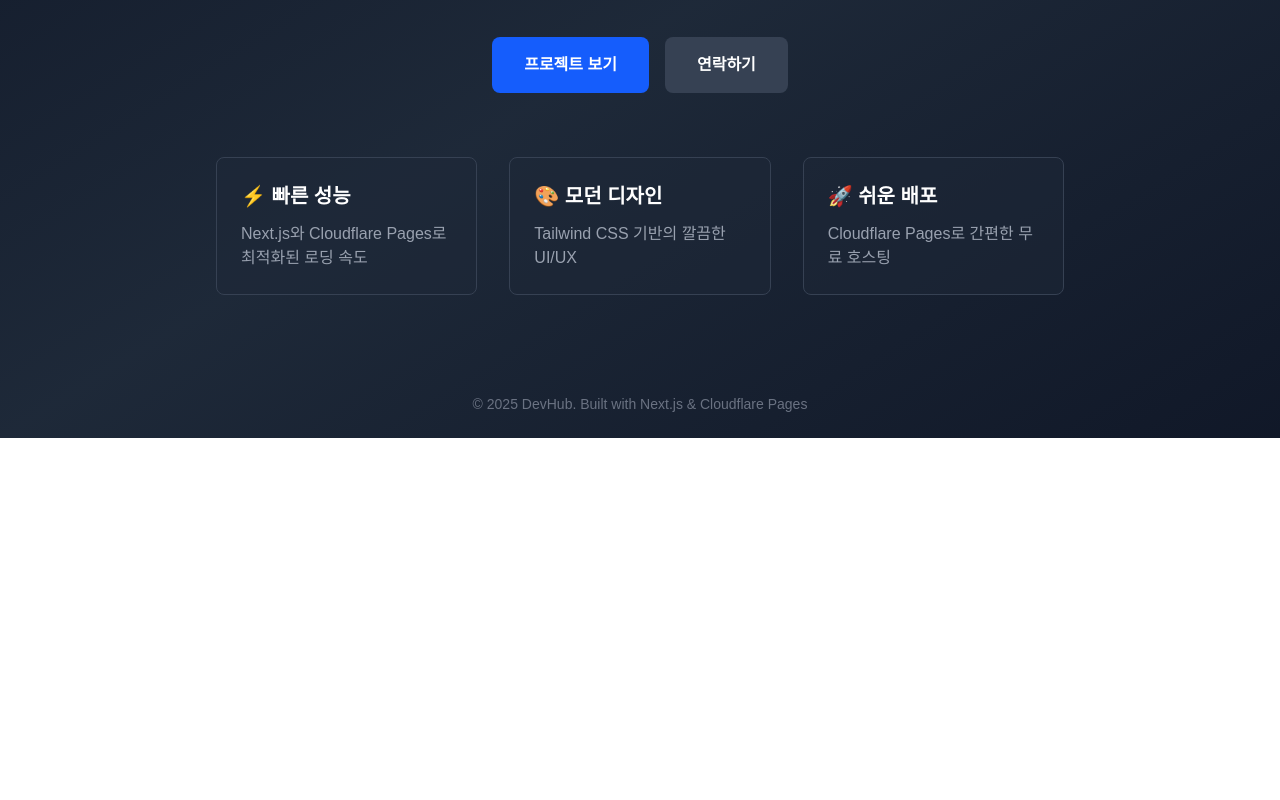
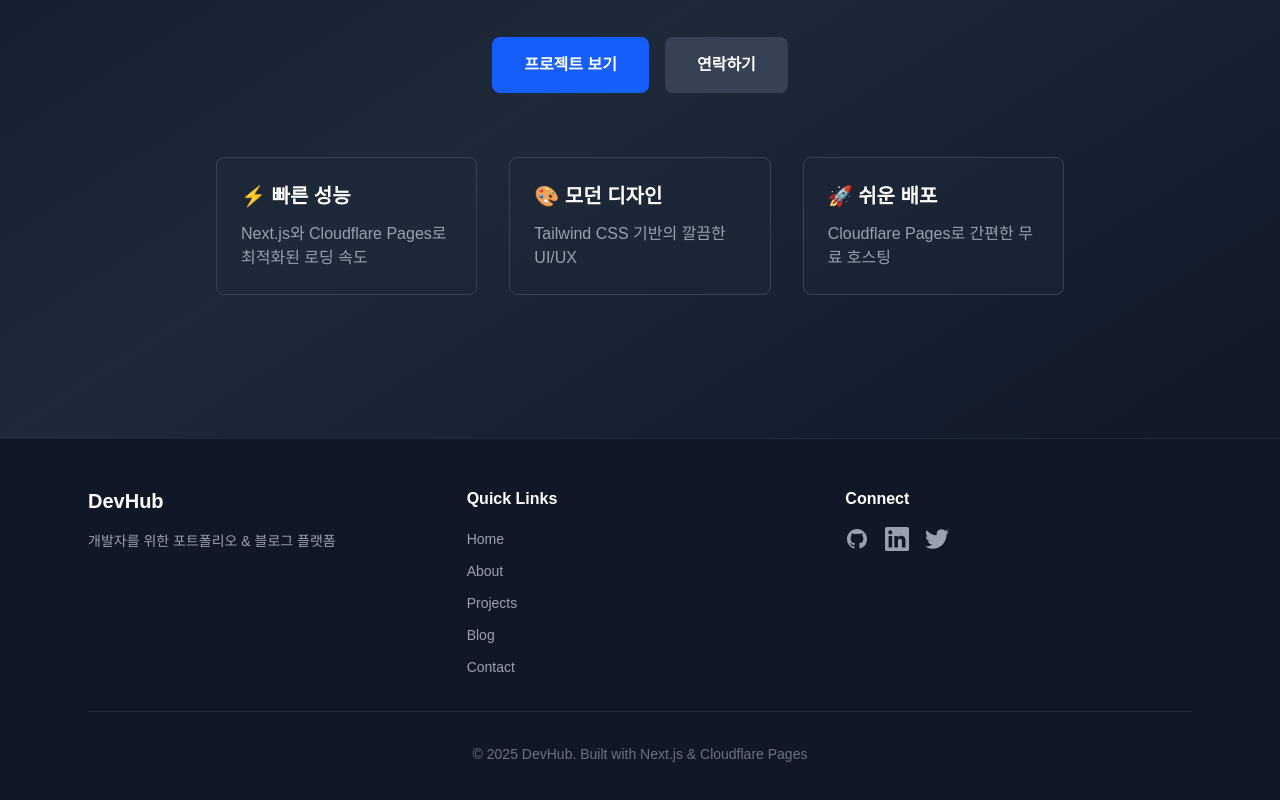
Before and after one commit to devlikebear/devhub, a Next.js app: page / in a window 1280 px wide. Shown: the part 362-1162 px from the top of the page. Before the commit the page ends 800 px from the top, so only its background shows below. Built offline with nearby package versions, Linux system fonts and the light colour scheme.

Commit message:
feat: Add Footer component with social links
- Create Footer component with 3-column layout
- Add Quick Links navigation
- Add social media icons (GitHub, LinkedIn, Twitter)
- Integrate Footer into root layout
- Remove inline footer from home page

Closes #2

```diff
--- a/app/layout.tsx
+++ b/app/layout.tsx
@@ -2,6 +2,7 @@ import type { Metadata } from "next";
 import { Geist, Geist_Mono } from "next/font/google";
 import "./globals.css";
 import Navbar from "@/components/layout/Navbar";
+import Footer from "@/components/layout/Footer";
 
 const geistSans = Geist({
   variable: "--font-geist-sans",
@@ -30,6 +31,7 @@ export default function RootLayout({
       >
         <Navbar />
         {children}
+        <Footer />
       </body>
     </html>
   );
--- a/app/page.tsx
+++ b/app/page.tsx
@@ -42,10 +42,6 @@ export default function Home() {
           </div>
         </div>
       </main>
-
-      <footer className="fixed bottom-0 w-full py-6 text-center text-gray-500 text-sm">
-        <p>© 2025 DevHub. Built with Next.js & Cloudflare Pages</p>
-      </footer>
     </div>
   );
 }
--- /dev/null
+++ b/components/layout/Footer.tsx
@@ -0,0 +1,92 @@
+import Link from 'next/link';
+
+export default function Footer() {
+  const currentYear = new Date().getFullYear();
+
+  const footerLinks = [
+    { href: '/', label: 'Home' },
+    { href: '/about', label: 'About' },
+    { href: '/projects', label: 'Projects' },
+    { href: '/blog', label: 'Blog' },
+    { href: '/contact', label: 'Contact' },
+  ];
+
+  const socialLinks = [
+    { href: 'https://github.com', label: 'GitHub', icon: 'github' },
+    { href: 'https://linkedin.com', label: 'LinkedIn', icon: 'linkedin' },
+    { href: 'https://twitter.com', label: 'Twitter', icon: 'twitter' },
+  ];
+
+  return (
+    <footer className="bg-gray-900 border-t border-gray-800">
+      <div className="max-w-6xl mx-auto px-6 py-12">
+        <div className="grid grid-cols-1 md:grid-cols-3 gap-8">
+          {/* About Section */}
+          <div>
+            <h3 className="text-xl font-bold text-white mb-4">DevHub</h3>
+            <p className="text-gray-400 text-sm">
+              개발자를 위한 포트폴리오 & 블로그 플랫폼
+            </p>
+          </div>
+
+          {/* Quick Links */}
+          <div>
+            <h4 className="text-white font-semibold mb-4">Quick Links</h4>
+            <ul className="space-y-2">
+              {footerLinks.map((link) => (
+                <li key={link.href}>
+                  <Link
+                    href={link.href}
+                    className="text-gray-400 hover:text-white transition-colors text-sm"
+                  >
+                    {link.label}
+                  </Link>
+                </li>
+              ))}
+            </ul>
+          </div>
+
+          {/* Social Links */}
+          <div>
+            <h4 className="text-white font-semibold mb-4">Connect</h4>
+            <div className="flex space-x-4">
+              {socialLinks.map((social) => (
+                <a
+                  key={social.label}
+                  href={social.href}
+                  target="_blank"
+                  rel="noopener noreferrer"
+                  className="text-gray-400 hover:text-white transition-colors"
+                  aria-label={social.label}
+                >
+                  {social.icon === 'github' && (
+                    <svg className="w-6 h-6" fill="currentColor" viewBox="0 0 24 24">
+                      <path fillRule="evenodd" d="M12 2C6.477 2 2 6.484 2 12.017c0 4.425 2.865 8.18 6.839 9.504.5.092.682-.217.682-.483 0-.237-.008-.868-.013-1.703-2.782.605-3.369-1.343-3.369-1.343-.454-1.158-1.11-1.466-1.11-1.466-.908-.62.069-.608.069-.608 1.003.07 1.531 1.032 1.531 1.032.892 1.53 2.341 1.088 2.91.832.092-.647.35-1.088.636-1.338-2.22-.253-4.555-1.113-4.555-4.951 0-1.093.39-1.988 1.029-2.688-.103-.253-.446-1.272.098-2.65 0 0 .84-.27 2.75 1.026A9.564 9.564 0 0112 6.844c.85.004 1.705.115 2.504.337 1.909-1.296 2.747-1.027 2.747-1.027.546 1.379.202 2.398.1 2.651.64.7 1.028 1.595 1.028 2.688 0 3.848-2.339 4.695-4.566 4.943.359.309.678.92.678 1.855 0 1.338-.012 2.419-.012 2.747 0 .268.18.58.688.482A10.019 10.019 0 0022 12.017C22 6.484 17.522 2 12 2z" clipRule="evenodd" />
+                    </svg>
+                  )}
+                  {social.icon === 'linkedin' && (
+                    <svg className="w-6 h-6" fill="currentColor" viewBox="0 0 24 24">
+                      <path d="M20.447 20.452h-3.554v-5.569c0-1.328-.027-3.037-1.852-3.037-1.853 0-2.136 1.445-2.136 2.939v5.667H9.351V9h3.414v1.561h.046c.477-.9 1.637-1.85 3.37-1.85 3.601 0 4.267 2.37 4.267 5.455v6.286zM5.337 7.433c-1.144 0-2.063-.926-2.063-2.065 0-1.138.92-2.063 2.063-2.063 1.14 0 2.064.925 2.064 2.063 0 1.139-.925 2.065-2.064 2.065zm1.782 13.019H3.555V9h3.564v11.452zM22.225 0H1.771C.792 0 0 .774 0 1.729v20.542C0 23.227.792 24 1.771 24h20.451C23.2 24 24 23.227 24 22.271V1.729C24 .774 23.2 0 22.222 0h.003z"/>
+                    </svg>
+                  )}
+                  {social.icon === 'twitter' && (
+                    <svg className="w-6 h-6" fill="currentColor" viewBox="0 0 24 24">
+                      <path d="M23.953 4.57a10 10 0 01-2.825.775 4.958 4.958 0 002.163-2.723c-.951.555-2.005.959-3.127 1.184a4.92 4.92 0 00-8.384 4.482C7.69 8.095 4.067 6.13 1.64 3.162a4.822 4.822 0 00-.666 2.475c0 1.71.87 3.213 2.188 4.096a4.904 4.904 0 01-2.228-.616v.06a4.923 4.923 0 003.946 4.827 4.996 4.996 0 01-2.212.085 4.936 4.936 0 004.604 3.417 9.867 9.867 0 01-6.102 2.105c-.39 0-.779-.023-1.17-.067a13.995 13.995 0 007.557 2.209c9.053 0 13.998-7.496 13.998-13.985 0-.21 0-.42-.015-.63A9.935 9.935 0 0024 4.59z"/>
+                    </svg>
+                  )}
+                </a>
+              ))}
+            </div>
+          </div>
+        </div>
+
+        {/* Copyright */}
+        <div className="mt-8 pt-8 border-t border-gray-800 text-center">
+          <p className="text-gray-500 text-sm">
+            © {currentYear} DevHub. Built with Next.js & Cloudflare Pages
+          </p>
+        </div>
+      </div>
+    </footer>
+  );
+}
```
